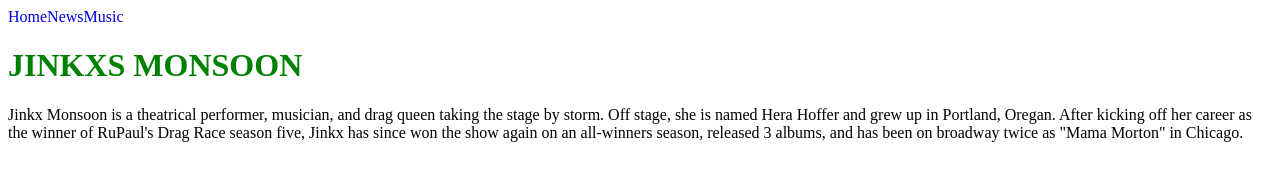
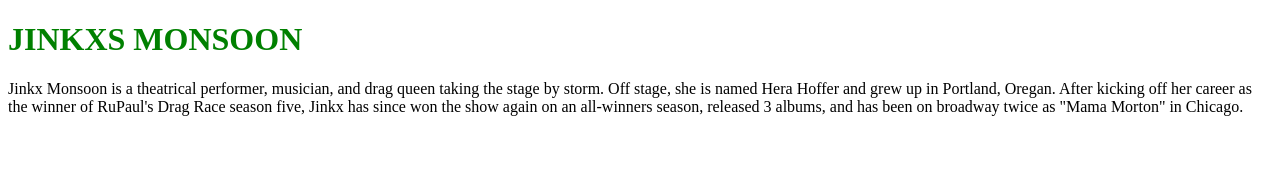
Before and after one commit to zeldavox/jinkx, a plain HTML site: page index.html in a window 1280 px wide. Drawn offline with Linux system fonts and the light colour scheme.

Commit message:
Update index.html

```diff
--- a/index.html
+++ b/index.html
@@ -4,14 +4,6 @@
 <link rel="stylesheet" type="text/css" href="style.css">
 <title> JINKXS MONSOON </title>
 </head>
-<div class="topnav">
-  <a class="active" href="#home">Home</a>
-  <a href="#news">News</a>
-  <a href="#music">Music</a>
-</div>
-
-<div style="padding-left:16px">
-</div>
 <body>
 
 <h1>JINKXS MONSOON</h1>
```
